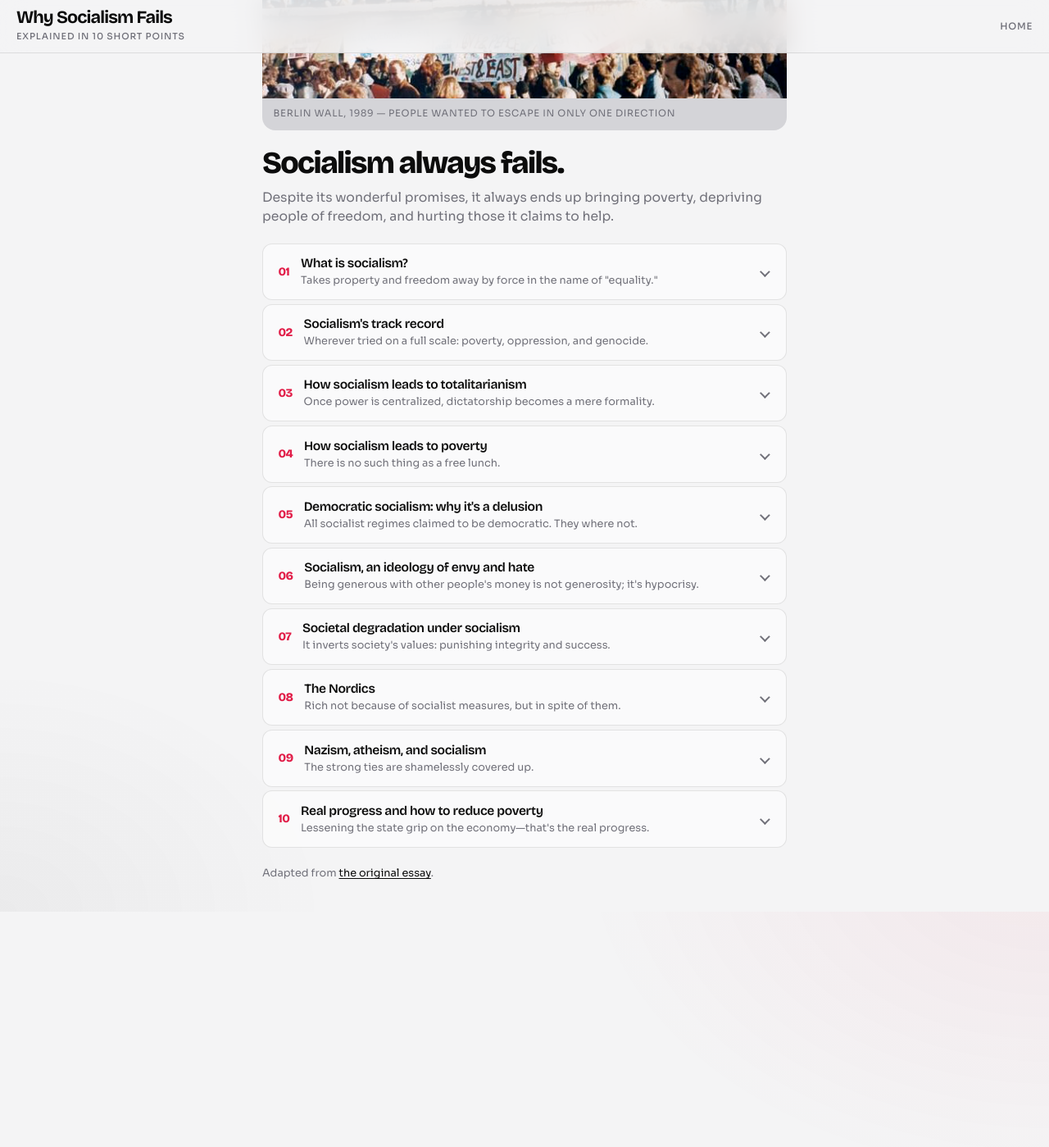
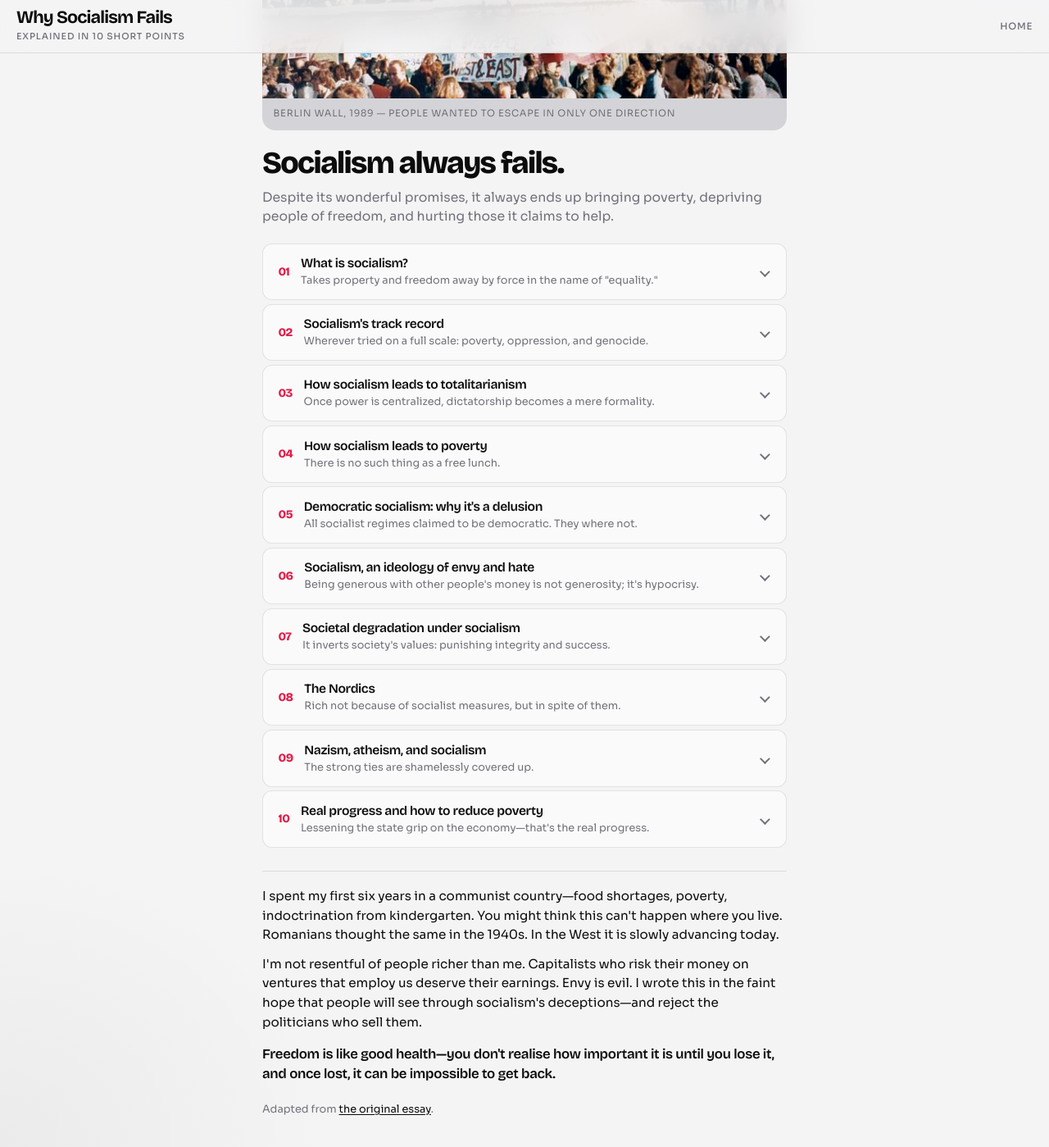
Before and after one commit to aoghina/aoghina.github.io, a Jekyll site: the page why-socialism-fails/index.html, which Jekyll copies as it is, in a window 1280 px wide and 1400 px high, scrolled down 361 px. Shown: the whole window at 82% size. Built offline with Jekyll 4.4.1, drawn with Linux system fonts in a browser that asks for light colours; before the commit the page ends 1473 px from its top, so only the background shows below that.

Commit message:
Add ending

```diff
--- a/why-socialism-fails/index.html
+++ b/why-socialism-fails/index.html
@@ -8,7 +8,7 @@
   <link rel="preconnect" href="https://fonts.googleapis.com" />
   <link rel="preconnect" href="https://fonts.gstatic.com" crossorigin />
   <link href="https://fonts.googleapis.com/css2?family=Bricolage+Grotesque:opsz,wght@12..96,500;12..96,600;12..96,700;12..96,800&family=Sora:wght@400;500;600&display=swap" rel="stylesheet" />
-  <link rel="stylesheet" href="styles.css?v=12" />
+  <link rel="stylesheet" href="styles.css?v=13" />
 </head>
 <body>
   <div class="shell">
@@ -301,7 +301,7 @@
         <p>Economic liberalization policies in China, India, the Eastern Bloc and other places are responsible for the spectacular 80% decrease in extreme poverty around the world in the past few decades. It is the biggest gain in living standards in history, and it was achieved by simply lessening the state grip on the economy, leaving entrepreneurs motivated by success to flourish and generate wealth. That&#x27;s the real progress.</p>
         <p>Who knows how many lives could have been saved, how much suffering could have been prevented if all those countries hadn&#x27;t implemented socialism in the first place?</p>
         <p>Christians advocate voluntary generosity, while socialists advocate &quot;forced generosity&quot;—being generous with other people&#x27;s money, which is not generosity at all.</p>
-        <p>Freedom is like good health—you don&#x27;t realise how important it is until you lose it, and once lost, it can be impossible to get back.</p>
+        <p>As we stray from Christianity, we seek meaning in other belief systems. It is this void that Nazism and communism filled in the past—and that nihilism, hedonism and, once again, socialism, fill today.</p>
           </div>
           <nav class="point-nav" aria-label="Section navigation">
             <button type="button" class="point-nav-btn" data-goto="nazism-atheism-and-socialism">Previous</button>
@@ -310,6 +310,12 @@
         </div>
       </details>
       </div>
+
+      <aside class="afterword">
+        <p>I spent my first six years in a communist country—food shortages, poverty, indoctrination from kindergarten. You might think this can&#x27;t happen where you live. Romanians thought the same in the 1940s. In the West it is slowly advancing today.</p>
+        <p>I&#x27;m not resentful of people richer than me. Capitalists who risk their money on ventures that employ us deserve their earnings. Envy is evil. I wrote this in the faint hope that people will see through socialism&#x27;s deceptions—and reject the politicians who sell them.</p>
+        <p class="afterword-close">Freedom is like good health—you don&#x27;t realise how important it is until you lose it, and once lost, it can be impossible to get back.</p>
+      </aside>
 
       <p class="source">
           Adapted from
--- a/why-socialism-fails/styles.css
+++ b/why-socialism-fails/styles.css
@@ -325,6 +325,32 @@ main {
   color: var(--muted);
 }
 
+.afterword {
+  margin: 1.75rem 0 0;
+  padding: 1.15rem 0 0;
+  border-top: 1px solid var(--line);
+}
+
+.afterword p {
+  margin: 0 0 0.75rem;
+  color: var(--ink);
+  font-size: 0.95rem;
+  line-height: 1.55;
+}
+
+.afterword p:last-child {
+  margin-bottom: 0;
+}
+
+.afterword-close {
+  margin-top: 1rem !important;
+  font-family: var(--font-display);
+  font-size: 1.05rem !important;
+  font-weight: 600;
+  letter-spacing: -0.02em;
+  line-height: 1.4 !important;
+}
+
 .source a {
   color: var(--ink);
   text-decoration-thickness: 1px;
```
